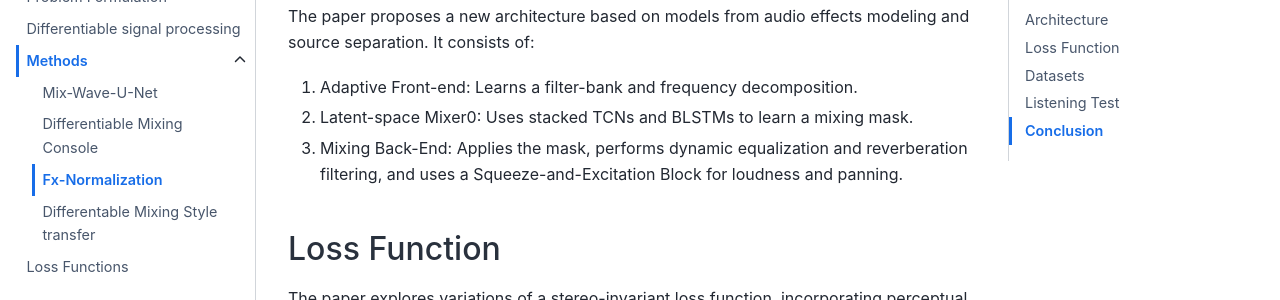
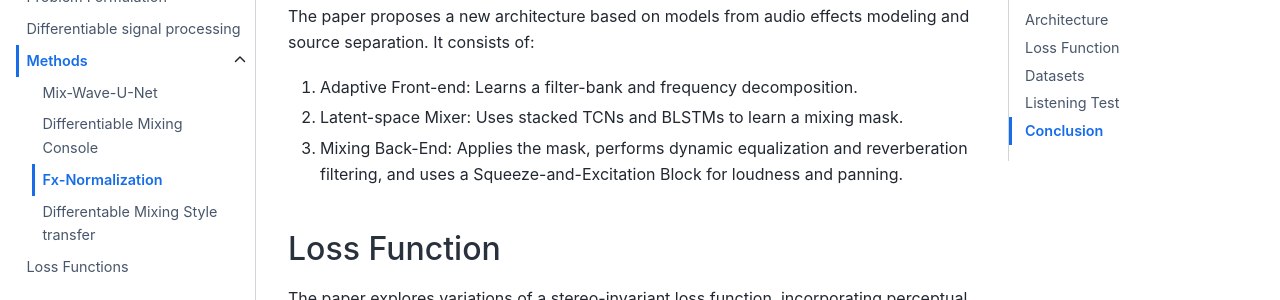
Before and after one commit to dl4am/tutorial, a Jupyter Book: the page built from book/part_2/methods/03_fxnorm.md, in a window 1280 px wide and 900 px high, scrolled down 2165 px. Shown: the part 153-453 px from the top of the window. Built offline with Jupyter Book 1.0.4 settings and Sphinx 7.4.7 and the Sphinx Book theme 1.1.4, drawn with Linux system fonts in a browser that asks for light colours; pages that are not in the unit, such as notebooks, are missing from menus.

Commit message:
Update 03_fxnorm.md
typo

```diff
--- a/book/part_2/methods/03_fxnorm.md
+++ b/book/part_2/methods/03_fxnorm.md
@@ -57,7 +57,7 @@ Block diagram of the proposed model
 The paper proposes a new architecture based on models from audio effects modeling and source separation. It consists of:
 
 1. Adaptive Front-end: Learns a filter-bank and frequency decomposition.
-2. Latent-space Mixer0: Uses stacked TCNs and BLSTMs to learn a mixing mask.
+2. Latent-space Mixer: Uses stacked TCNs and BLSTMs to learn a mixing mask.
 3. Mixing Back-End: Applies the mask, performs dynamic equalization and reverberation filtering, and uses a Squeeze-and-Excitation Block for loudness and panning.
 
 ## Loss Function
```
